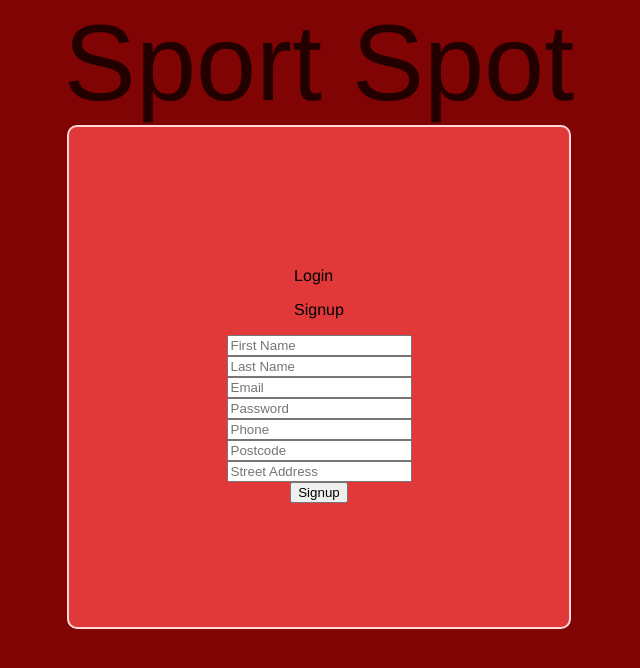
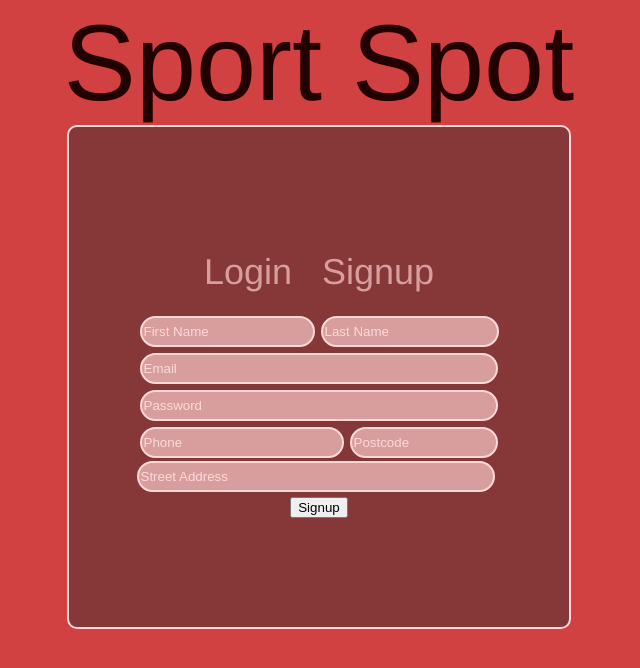
Before and after one commit to LamekMarouf/the-sport-spot, a React (Create React App) app in the folder client/: page / in a window 1280 px wide. Shown: the top 668 px of the page, without its empty margins (321-961 px from the left). Built offline with nearby package versions, Linux system fonts and the light colour scheme.

Commit message:
almost done signup box

```diff
--- a/client/src/styles/_footballPage.scss
+++ b/client/src/styles/_footballPage.scss
@@ -1,7 +1,7 @@
-$navbar: #e13939;
+$navbar: #B15D5D;
 $outline: #ffd9d9;
 $titleColor: #e4e4e4;
-$backgroundMain: #810404;
+$backgroundMain: #D14141;
 
 @mixin flexCenter {
     display: flex;
--- a/client/src/styles/_footer.scss
+++ b/client/src/styles/_footer.scss
@@ -1,7 +1,7 @@
-$navbar: #e13939;
+$navbar: #B15D5D;
 $outline: #ffd9d9;
 $titleColor: #e4e4e4;
-$backgroundMain: #810404;
+$backgroundMain: #D14141;
 $footerMain: #272727;
 $footerText: #ebebeb;
 
--- a/client/src/styles/_homepage.scss
+++ b/client/src/styles/_homepage.scss
@@ -1,7 +1,7 @@
-$navbar: #e13939;
+$navbar: #B15D5D;
 $outline: #ffd9d9;
 $titleColor: #e4e4e4;
-$backgroundMain: #810404;
+$backgroundMain: #D14141;
 
 @mixin flexCenter {
     display: flex;
--- a/client/src/styles/_loginPage.scss
+++ b/client/src/styles/_loginPage.scss
@@ -3,6 +3,7 @@ $outline: #ffd9d9;
 $titleColor: #e4e4e4;
 $backgroundMain: #810404;
 $titleColor: #230000;
+$loginSignup: #D89D9D;
 
 // Change font of title to a more special one
 
@@ -28,6 +29,108 @@ $titleColor: #230000;
         height: 500px;
         border: 2px solid $outline;
         border-radius: 10px;
-        background-color: $navbar;
+        background-color: #863737;
+    }
+    .signup-option {
+        @include flexCenter();
+        color: $loginSignup;
+        font-size: 36px;
+        p {
+            margin: 15px;
+        }
+    }
+    .signup-information {
+        padding: 5px;
+        .signup-form {
+            .first-and-last-name {
+                display: flex;
+                .firstname-text {
+                    width: 167px;
+                    border-radius: 20px;
+                    margin: 3px;
+                    height: 25px;
+                    border: 2px solid $outline;
+                    background-color: $loginSignup;
+                    color: $outline;
+                }
+                ::placeholder {
+                    color: $outline;
+                }
+                .lastname-text {
+                    width: 170px;
+                    border-radius: 20px;
+                    margin: 3px;
+                    height: 25px;
+                    border: 2px solid $outline;
+                    background-color: $loginSignup;
+                    color: $outline;
+                }
+            }
+            .email{
+                .email-text {
+                    width: 350px;
+                    border-radius: 20px;
+                    margin: 3px;
+                    height: 25px;
+                    border: 2px solid $outline;
+                    background-color: $loginSignup;
+                    color: $outline;
+                }
+                ::placeholder {
+                    color: $outline;
+                }
+            }
+            .password {
+                .password-text {
+                    width: 350px;
+                    border-radius: 20px;
+                    margin: 3px;
+                    height: 25px;
+                    border: 2px solid $outline;
+                    background-color: $loginSignup;
+                    color: $outline;
+                }
+                ::placeholder {
+                    color: $outline;
+                }
+            }
+            .phone-and-postcode {
+                display: flex;
+                .phone-text {
+                    width: 196px;
+                    border-radius: 20px;
+                    margin: 3px;
+                    height: 25px;
+                    border: 2px solid $outline;
+                    background-color: $loginSignup;
+                    color: $outline;
+                }
+                .postcode-text {
+                    width: 140px;
+                    border-radius: 20px;
+                    margin: 3px;
+                    height: 25px;
+                    border: 2px solid $outline;
+                    background-color: $loginSignup;
+                    color: $outline;
+                }
+                ::placeholder {
+                    color: $outline;
+                }
+            }
+            .street-address {
+                .street-address-text {
+                    width: 350px;
+                    border-radius: 20px;
+                    height: 25px;
+                    border: 2px solid $outline;
+                    background-color: $loginSignup;
+                    color: $outline;
+                }
+                ::placeholder {
+                    color: $outline;
+                }
+            }
+        }
     }
 }
--- a/client/src/styles/_navbar.scss
+++ b/client/src/styles/_navbar.scss
@@ -1,7 +1,7 @@
-$navbar: #e13939;
+$navbar: #B15D5D;
 $outline: #ffd9d9;
 $titleColor: #e4e4e4;
-$backgroundMain: #810404;
+$backgroundMain: #D14141;
 
 @mixin flexCenter {
     display: flex;
--- a/client/src/styles/_premiereLeaguePage.scss
+++ b/client/src/styles/_premiereLeaguePage.scss
@@ -1,7 +1,7 @@
-$navbar: #e13939;
+$navbar: #B15D5D;
 $outline: #ffd9d9;
 $titleColor: #e4e4e4;
-$backgroundMain: #810404;
+$backgroundMain: #D14141;
 $textColor: #000000;
 $hoverColor: #ae0e00;
 
--- a/client/src/styles/style.css
+++ b/client/src/styles/style.css
@@ -8,14 +8,14 @@ body {
   font-family: 'Franklin Gothic Medium', 'Arial Narrow', Arial, sans-serif;
   list-style: none;
   text-decoration: none;
-  background-color: #810404;
+  background-color: #D14141;
 }
 
 .navbar-top {
   display: -webkit-box;
   display: -ms-flexbox;
   display: flex;
-  background-color: #e13939;
+  background-color: #B15D5D;
   border-bottom: 2px solid #ffd9d9;
 }
 
@@ -34,7 +34,7 @@ body {
   -webkit-transition: .2s ease-in-out;
   transition: .2s ease-in-out;
   border-radius: 10px;
-  background-color: #e13939;
+  background-color: #B15D5D;
   border: none;
   display: -webkit-box;
   display: -ms-flexbox;
@@ -50,7 +50,7 @@ body {
 .navbar-top #hamburger:hover {
   cursor: pointer;
   background-color: #e4e4e4;
-  color: #e13939;
+  color: #B15D5D;
   -webkit-transition: .2s ease-in-out;
   transition: .2s ease-in-out;
 }
@@ -73,7 +73,7 @@ body {
 #navbar-side ul li {
   list-style: none;
   padding: 20px;
-  background-color: #e13939;
+  background-color: #B15D5D;
   display: -webkit-box;
   display: -ms-flexbox;
   display: flex;
@@ -87,7 +87,7 @@ body {
 
 #navbar-side ul li:hover {
   background-color: #e4e4e4;
-  color: #e13939;
+  color: #B15D5D;
   -webkit-transition: .2s ease-in-out;
   transition: .2s ease-in-out;
   cursor: pointer;
@@ -134,7 +134,7 @@ body {
       -ms-flex-pack: center;
           justify-content: center;
   height: 300px;
-  background-color: #e13939;
+  background-color: #B15D5D;
   margin: 30px;
   -webkit-box-orient: vertical;
   -webkit-box-direction: normal;
@@ -202,8 +202,8 @@ body {
 }
 
 .football-page .pictures {
-  background-color: #e13939;
-  border: 4px solid #e13939;
+  background-color: #B15D5D;
+  border: 4px solid #B15D5D;
   width: 500px;
   margin: 10px;
   background-color: white;
@@ -304,7 +304,7 @@ body {
 .premiereleague-page .trending .trending-cards .card {
   width: 400px;
   border: 2px solid #ffd9d9;
-  background-color: #e13939;
+  background-color: #B15D5D;
   margin: 20px;
   -webkit-transition: .2s ease-in-out;
   transition: .2s ease-in-out;
@@ -378,7 +378,7 @@ body {
 .premiereleague-page .all .all-cards .card {
   width: 400px;
   border: 2px solid #ffd9d9;
-  background-color: #e13939;
+  background-color: #B15D5D;
   margin: 20px;
   -webkit-transition: .2s ease-in-out;
   transition: .2s ease-in-out;
@@ -467,6 +467,189 @@ body {
   height: 500px;
   border: 2px solid #ffd9d9;
   border-radius: 10px;
-  background-color: #e13939;
+  background-color: #863737;
+}
+
+.login-page .signup-option {
+  display: -webkit-box;
+  display: -ms-flexbox;
+  display: flex;
+  -webkit-box-align: center;
+      -ms-flex-align: center;
+          align-items: center;
+  -webkit-box-pack: center;
+      -ms-flex-pack: center;
+          justify-content: center;
+  color: #D89D9D;
+  font-size: 36px;
+}
+
+.login-page .signup-option p {
+  margin: 15px;
+}
+
+.login-page .signup-information {
+  padding: 5px;
+}
+
+.login-page .signup-information .signup-form .first-and-last-name {
+  display: -webkit-box;
+  display: -ms-flexbox;
+  display: flex;
+}
+
+.login-page .signup-information .signup-form .first-and-last-name .firstname-text {
+  width: 167px;
+  border-radius: 20px;
+  margin: 3px;
+  height: 25px;
+  border: 2px solid #ffd9d9;
+  background-color: #D89D9D;
+  color: #ffd9d9;
+}
+
+.login-page .signup-information .signup-form .first-and-last-name ::-webkit-input-placeholder {
+  color: #ffd9d9;
+}
+
+.login-page .signup-information .signup-form .first-and-last-name :-ms-input-placeholder {
+  color: #ffd9d9;
+}
+
+.login-page .signup-information .signup-form .first-and-last-name ::-ms-input-placeholder {
+  color: #ffd9d9;
+}
+
+.login-page .signup-information .signup-form .first-and-last-name ::placeholder {
+  color: #ffd9d9;
+}
+
+.login-page .signup-information .signup-form .first-and-last-name .lastname-text {
+  width: 170px;
+  border-radius: 20px;
+  margin: 3px;
+  height: 25px;
+  border: 2px solid #ffd9d9;
+  background-color: #D89D9D;
+  color: #ffd9d9;
+}
+
+.login-page .signup-information .signup-form .email .email-text {
+  width: 350px;
+  border-radius: 20px;
+  margin: 3px;
+  height: 25px;
+  border: 2px solid #ffd9d9;
+  background-color: #D89D9D;
+  color: #ffd9d9;
+}
+
+.login-page .signup-information .signup-form .email ::-webkit-input-placeholder {
+  color: #ffd9d9;
+}
+
+.login-page .signup-information .signup-form .email :-ms-input-placeholder {
+  color: #ffd9d9;
+}
+
+.login-page .signup-information .signup-form .email ::-ms-input-placeholder {
+  color: #ffd9d9;
+}
+
+.login-page .signup-information .signup-form .email ::placeholder {
+  color: #ffd9d9;
+}
+
+.login-page .signup-information .signup-form .password .password-text {
+  width: 350px;
+  border-radius: 20px;
+  margin: 3px;
+  height: 25px;
+  border: 2px solid #ffd9d9;
+  background-color: #D89D9D;
+  color: #ffd9d9;
+}
+
+.login-page .signup-information .signup-form .password ::-webkit-input-placeholder {
+  color: #ffd9d9;
+}
+
+.login-page .signup-information .signup-form .password :-ms-input-placeholder {
+  color: #ffd9d9;
+}
+
+.login-page .signup-information .signup-form .password ::-ms-input-placeholder {
+  color: #ffd9d9;
+}
+
+.login-page .signup-information .signup-form .password ::placeholder {
+  color: #ffd9d9;
+}
+
+.login-page .signup-information .signup-form .phone-and-postcode {
+  display: -webkit-box;
+  display: -ms-flexbox;
+  display: flex;
+}
+
+.login-page .signup-information .signup-form .phone-and-postcode .phone-text {
+  width: 196px;
+  border-radius: 20px;
+  margin: 3px;
+  height: 25px;
+  border: 2px solid #ffd9d9;
+  background-color: #D89D9D;
+  color: #ffd9d9;
+}
+
+.login-page .signup-information .signup-form .phone-and-postcode .postcode-text {
+  width: 140px;
+  border-radius: 20px;
+  margin: 3px;
+  height: 25px;
+  border: 2px solid #ffd9d9;
+  background-color: #D89D9D;
+  color: #ffd9d9;
+}
+
+.login-page .signup-information .signup-form .phone-and-postcode ::-webkit-input-placeholder {
+  color: #ffd9d9;
+}
+
+.login-page .signup-information .signup-form .phone-and-postcode :-ms-input-placeholder {
+  color: #ffd9d9;
+}
+
+.login-page .signup-information .signup-form .phone-and-postcode ::-ms-input-placeholder {
+  color: #ffd9d9;
+}
+
+.login-page .signup-information .signup-form .phone-and-postcode ::placeholder {
+  color: #ffd9d9;
+}
+
+.login-page .signup-information .signup-form .street-address .street-address-text {
+  width: 350px;
+  border-radius: 20px;
+  height: 25px;
+  border: 2px solid #ffd9d9;
+  background-color: #D89D9D;
+  color: #ffd9d9;
+}
+
+.login-page .signup-information .signup-form .street-address ::-webkit-input-placeholder {
+  color: #ffd9d9;
+}
+
+.login-page .signup-information .signup-form .street-address :-ms-input-placeholder {
+  color: #ffd9d9;
+}
+
+.login-page .signup-information .signup-form .street-address ::-ms-input-placeholder {
+  color: #ffd9d9;
+}
+
+.login-page .signup-information .signup-form .street-address ::placeholder {
+  color: #ffd9d9;
 }
 /*# sourceMappingURL=style.css.map */
```
Also changed, not shown: 1 other file (tests, documents, lock files or other folders).
